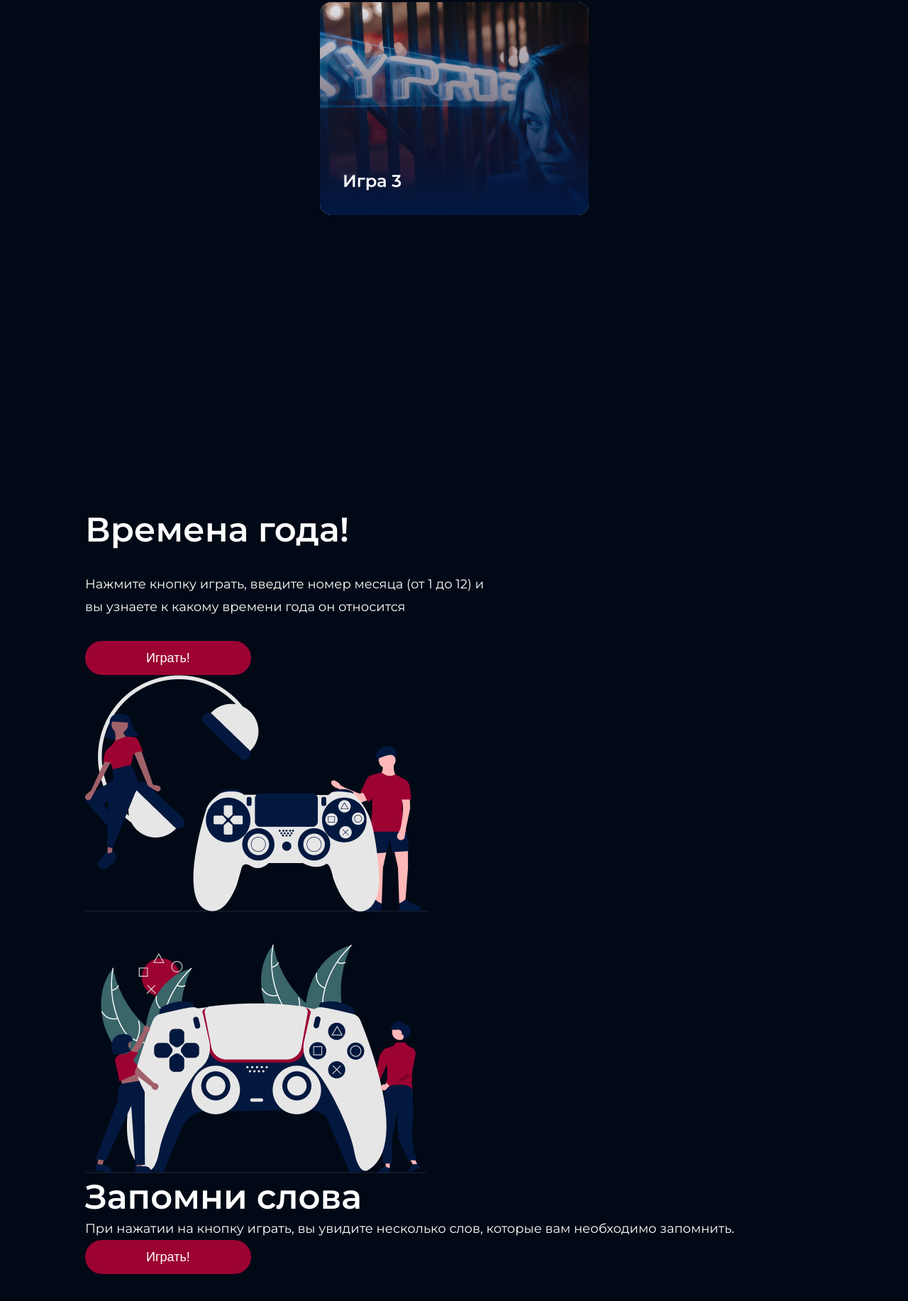
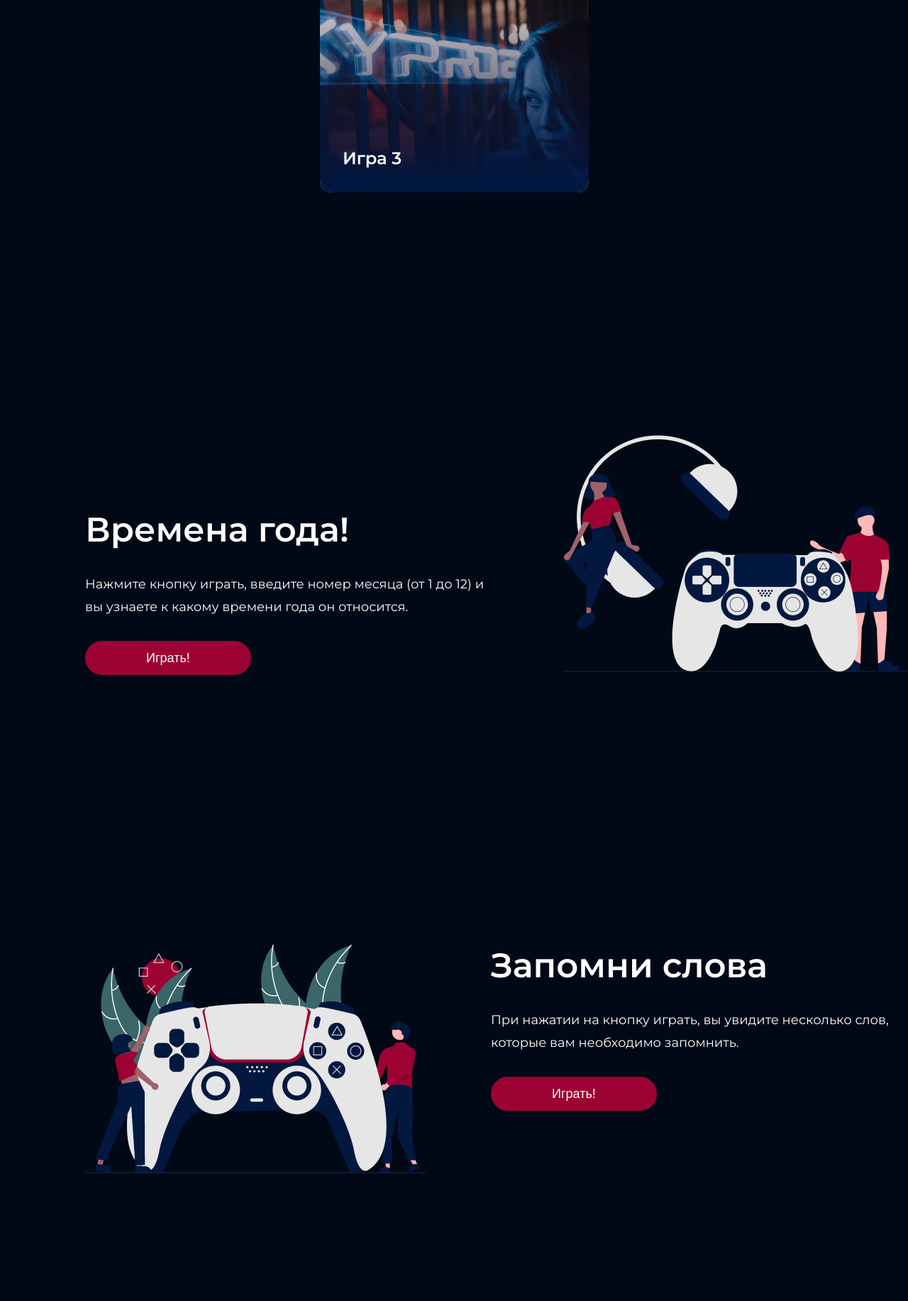
Before and after one commit to povalchukalina/HW1, a plain HTML site: page index.html in a window 1280 px wide. Shown: the part 1357-3190 px from the top of the page at 71% size. Drawn offline with Linux system fonts and the light colour scheme.

Commit message:
2.7 игра + js

```diff
--- a/_mobile.scss
+++ b/_mobile.scss
@@ -31,10 +31,14 @@
     }
     .game-content {
         grid-template-columns: repeat(3, 1fr);
+        gap: 32px;
     }
     .game_img {
         height: 300px;
         width: 343px;
+    }
+    .seasons {
+        height: 654px;
     }
     .seasons_title {
         display: flex;
@@ -68,6 +72,7 @@
         width: 344px;
         height: 236px;
     }
+
     .words_title {
         display: flex;
         width: 343px;
@@ -78,7 +83,7 @@
         text-align: center;
         font-size: 32px;
         line-height: normal;
-        padding-top: 179px;
+        padding-top: 136px;
     }
     .words_text {
         text-align: center;
--- a/index.html
+++ b/index.html
@@ -31,37 +31,42 @@
     <section class="main-content">
         <div class="game-content">
             <a href="#anchor"><img src="./image/game1.jpg" alt="game" class="game_img game_1"></a>
-            <a href=""><img src="./image/game2.jpg" alt="game" class="game_img game_2"></a>
+            <a href="#2anchor"><img src="./image/game2.jpg" alt="game" class="game_img game_2"></a>
             <a href=""><img src="./image/game3.jpg" alt="game" class="game_img game_3"></a>
         </div>
         <div class="seasons center">
+            <div class="seasons_content">
+                <div class="seasons_information">
                     <h1 class="seasons_title">Времена года!</h1>
-            <p class="seasons_text">Нажмите кнопку играть, введите номер месяца (от 1 до 12) и вы узнаете к какому
-                времени года он относится</p>
+                    <p class="seasons_text">Нажмите кнопку играть, введите номер месяца (от 1 до 12) и вы узнаете к какому времени года он относится.</p>
                     <div class="btn_2">
-                <button class="seasons_btn">Играть!</button>
+                        <button onclick="getWord();" class="seasons_btn" type="button">Играть!</button>
+                    </div>
                 </div>
                 <div class="game_2">
                     <a id="anchor"><img src="./image/seasons.png" alt="game" class="seasons_img"></a>
                 </div>
             </div>
-
-
-
+        </div>
         <div class="words center">
+            <div class="words_content">
+                <div class="words_information">
+                    <h1 class="words_title">Запомни слова</h1>
+                    <p class="words_text">При нажатии на кнопку играть, вы увидите несколько слов, которые вам
+                        необходимо
+                        запомнить.</p>
+                    <div class="btn_3">
+                        <button onclick="getWord();" class="words_btn">Играть!</button>
+                    </div>
+                </div>
                 <div class="game_3">
-                <a id="anchor"><img src="./image/words.png" alt="game" class="words_img"></a>
+                    <a id="2anchor"><img src="./image/words.png" alt="game" class="words_img"></a>
                 </div>
-            <h1 class="words_title">Запомни слова</h1>
-            <p class="words_text">При нажатии на кнопку играть, вы увидите несколько слов, которые вам необходимо запомнить.</p>
-            <div class="btn_3">
-                <button class="words_btn">Играть!</button>
             </div>
         </div>
     </section>
     </div>
-
-    <script src="script.js"></script>
+    <script src="script_2.7.js"></script>
 </body>
 
 </html>
--- a/script_2.7.js
+++ b/script_2.7.js
@@ -98,10 +98,34 @@ let minute = currentDate.getMinutes();
 let second = currentDate.getSeconds();
 
     if (minute < 10) {
-	minute = "0" + minute;
+    minute = "0" + minute;
 }
     if (second < 10) {
-	second = "0" + second;
+    second = "0" + second;
 }
 console.log(fullDate +   hour + ":" + minute + ":" + second);
 */
+//Задание №11
+function getWord() {
+    let list = ['Яблоко', 'Груша', 'Дыня', 'Виноград', 'Персик', 'Апельсин', 'Мандарин'];
+    list = list.sort(() => Math.random() - 0.5);
+
+    alert(list);
+
+    let UserAnswer1 = prompt('Чему равнялся первый элемент массива?');
+    let UserAnswer2 = prompt('Чему равнялся последний элемент массива?');
+
+    if (UserAnswer1 === list[0]) {
+        if (UserAnswer2 === list[6]) {
+            alert('Поздравляю, вы угадали оба элемента!');
+        } else {
+            alert('Вы были близки к победе!')
+        }
+    } else {
+    if (UserAnswer2 === list[6]) {
+        alert('Вы были близки к победе!');
+    } else {
+        alert('Вы не угадали!');
+    }
+}
+}
--- a/style.scss
+++ b/style.scss
@@ -74,7 +74,6 @@ body {
 .game-content {
     display: flex;
     flex-wrap: wrap;
-    gap: 32px;
     padding-left: 120px;
     padding-right: 120px;
     justify-content: space-around;
@@ -108,6 +107,12 @@ body {
     background-position: center;
     background-size: cover;
 }
+.seasons_content {
+    display: flex;
+    justify-content: space-between;
+    flex-wrap: wrap;
+    margin-top: 32px;
+}
 
 .seasons_title {
     font-size: 48px;
@@ -139,7 +144,11 @@ body {
     font-weight: 400;
     border: 0px;
 }
-
+.game_2 {
+    display: flex;
+    flex-wrap: wrap;
+    align-content: flex-end;
+}
 
 
 
@@ -166,6 +175,12 @@ body {
     background-position: center;
     background-size: cover;
 }
+.words_content {
+    display: flex;
+    justify-content: space-between;
+    flex-wrap: wrap;
+    flex-direction: row-reverse;
+}
 .words_title {
     color: #FFF;
 font-size: 48px;
@@ -180,6 +195,9 @@ font-size: 18px;
 font-style: normal;
 font-weight: 300;
 line-height: 32px;
+max-width: 588px;
+padding-top: 32px;
+padding-bottom: 32px;
 }
 .words_btn {
     width: 234px;
@@ -197,6 +215,10 @@ line-height: 32px;
 .btn_3:hover {
     transform: scale(1.1);
 }
-
+/*.game_3 {
+    display: flex;
+    flex-wrap: wrap;
+    align-content: flex-end;
+}*/
 
 @import 'mobile';
```
Also changed, not shown: style.css, 2 other files. Lines whose indentation alone changed are shown as unchanged.
